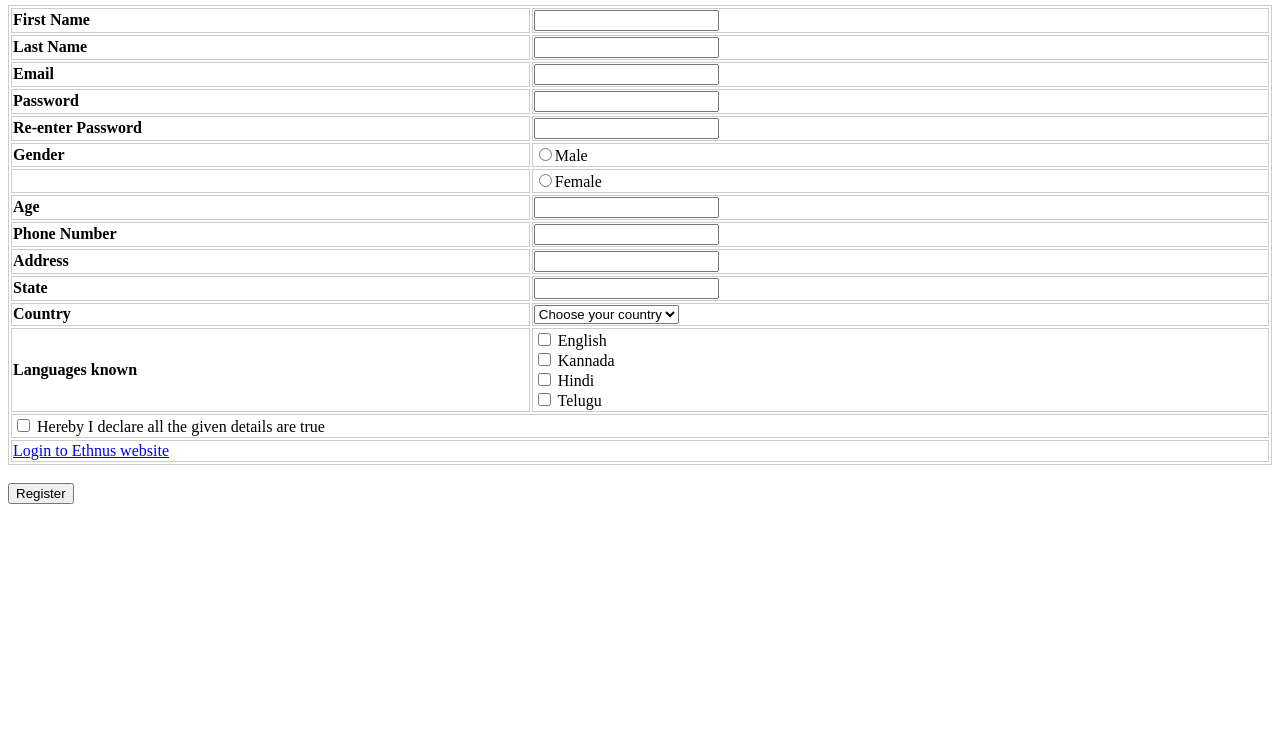
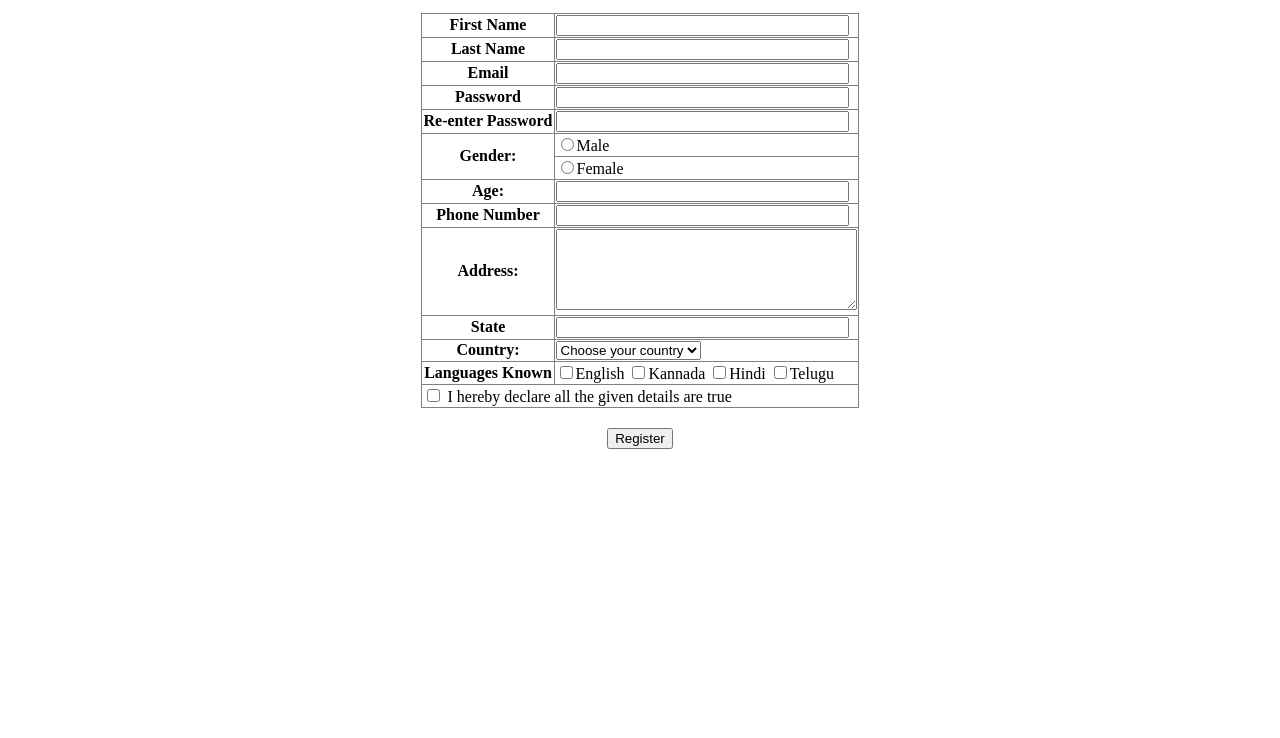
Before and after one commit to singhxabhijeet/MERN_Tasks, a plain HTML site: page HTML/Html_Task_5.html in a window 1280 px wide. Shown: the part 62-800 px from the top of the page. Drawn offline with Linux system fonts and the light colour scheme.

Commit message:
Update Html_Task_5.html

```diff
--- a/HTML/Html_Task_5.html
+++ b/HTML/Html_Task_5.html
@@ -1,109 +1,111 @@
 <!DOCTYPE html>
 <html lang="en">
   <head>
-    <meta charset="UTF-8">
-    <meta name="viewport" content="width=device-width, initial-scale=1.0">
-    <title>Registration Form</title>
+    <meta charset="UTF-8" />
+    <meta name="viewport" content="width=device-width, initial-scale=1.0" />
+    <title>Task 5</title>
     <style>
-        h2{
-            color: blue;
+      body {
+        display: grid;
+        justify-content: center;
+        align-items: center;
+      }
+      h2 {
         text-align: center;
+        color: #0001fb;
       }
-        table {
-            width: 100%;
-            border: 1px solid #ccc;
+      button {
+        width: fit-content;
+        justify-self: center;
+        margin-top: 20px;
       }
-        th, td {
-            border: 1px solid #ccc;
+      table,
+      td,
+      tr {
+        border-collapse: collapse;
       }
-        th {
-            text-align: left;
+      input[type="text"],
+      input[type="email"],
+      input[type="password"],
+      input[type="number"] {
+        width: 95%;
       }
     </style>
   </head>
   <body>
     <h2>Registration Form</h2>
-    <form>
-        <table>
+    <table border="1">
       <tr>
-                <th><label for="first_name">First Name</label></th>
-                <td><input type="text" id="first_name" name="first_name"></td>
+        <th>First Name</th>
+        <td><input type="text" name="fname" /></td>
       </tr>
       <tr>
-                <th><label for="last_name">Last Name</label></th>
-                <td><input type="text" id="last_name" name="last_name"></td>
+        <th>Last Name</th>
+        <td><input type="text" name="lname" /></td>
       </tr>
       <tr>
-                <th><label for="email">Email</label></th>
-                <td><input type="email" id="email" name="email"></td>
+        <th>Email</th>
+        <td><input type="email" name="email" /></td>
       </tr>
       <tr>
-                <th><label for="password">Password</label></th>
-                <td><input type="password" id="password" name="password"></td>
+        <th>Password</th>
+        <td><input type="password" name="pass" /></td>
       </tr>
       <tr>
-                <th><label for="re_password">Re-enter Password</label></th>
-                <td><input type="password" id="re_password" name="re_password"></td>
+        <th>Re-enter Password</th>
+        <td><input type="password" name="pass2" /></td>
       </tr>
       <tr>
-                <th><label>Gender</label></th>
-                <td><input type="radio" id="male" name="gender" value="male"><label for="male">Male</label></td>
+        <th rowspan="2">Gender:</th>
+        <td><input type="radio" name="gender" value="male" />Male</td>
       </tr>
         <tr>
-                <td></td>
-                <td><input type="radio" id="female" name="gender" value="female"><label for="female">Female</label></td>
+          <td><input type="radio" name="gender" value="female" />Female</td>
       </tr>
       <tr>
-                <th><label for="age">Age</label></th>
-                <td><input type="number" id="age" name="age"></td>
+        <th>Age:</th>
+        <td><input type="number" name="age" /></td>
       </tr>
       <tr>
-                <th><label for="phone">Phone Number</label></th>
-                <td><input type="tel" id="phone" name="phone"></td>
+        <th>Phone Number</th>
+        <td><input type="number" name="age" /></td>
       </tr>
       <tr>
-                <th><label for="address">Address</label></th>
-                <td><input type="text" id="address" name="address"></td>
+        <th>Address:</th>
+        <td><textarea rows="5" cols="35"></textarea></td>
       </tr>
       <tr>
-                <th><label for="state">State</label></th>
-                <td><input type="text" id="state" name="state"></td>
+        <th>State</th>
+        <td><input type="text" name="state" /></td>
       </tr>
       <tr>
-                <th><label for="country">Country</label></th>
+        <th>Country:</th>
         <td>
-                    <select id="country" name="country">
-                        <option value="select">Choose your country</option>
+          <select>
+            <option disabled selected>Choose your country</option>
+            <option>India</option>
+            <option>USA</option>
+            <option>UK</option>
+            <option>Canada</option>
           </select>
         </td>
       </tr>
       <tr>
-                <th><label>Languages known</label></th>
+        <th>Languages Known</th>
         <td>
-                    <input type="checkbox" id="english" name="languages" value="english">
-                    <label for="english">English</label><br>
-                    <input type="checkbox" id="kannada" name="languages" value="kannada">
-                    <label for="kannada">Kannada</label><br>
-                    <input type="checkbox" id="hindi" name="languages" value="hindi">
-                    <label for="hindi">Hindi</label><br>
-                    <input type="checkbox" id="telugu" name="languages" value="telugu">
-                    <label for="telugu">Telugu</label><br>
+          <input type="checkbox" name="lang" />English
+          <input type="checkbox" name="lang" />Kannada
+          <input type="checkbox" name="lang" />Hindi
+          <input type="checkbox" name="lang" />Telugu
         </td>
       </tr>
       <tr>
         <td colspan="2">
-                    <input type="checkbox" id="declaration" name="declaration" value="true">
-                    <label for="declaration">Hereby I declare all the given details are true</label>
-                </td>
-            </tr>
-            <tr>
-                <td colspan="2">
-                    <a href="https://ethnus.com/">Login to Ethnus website</a>
+          <input type="checkbox" name="check" /> I hereby declare all the given
+          details are true
         </td>
       </tr>
     </table>
-        <br>
-        <input type="submit" value="Register">
-    </form>
+    <button type="submit">Register</button>
   </body>
 </html>
```
Lines whose indentation alone changed are shown as unchanged.
